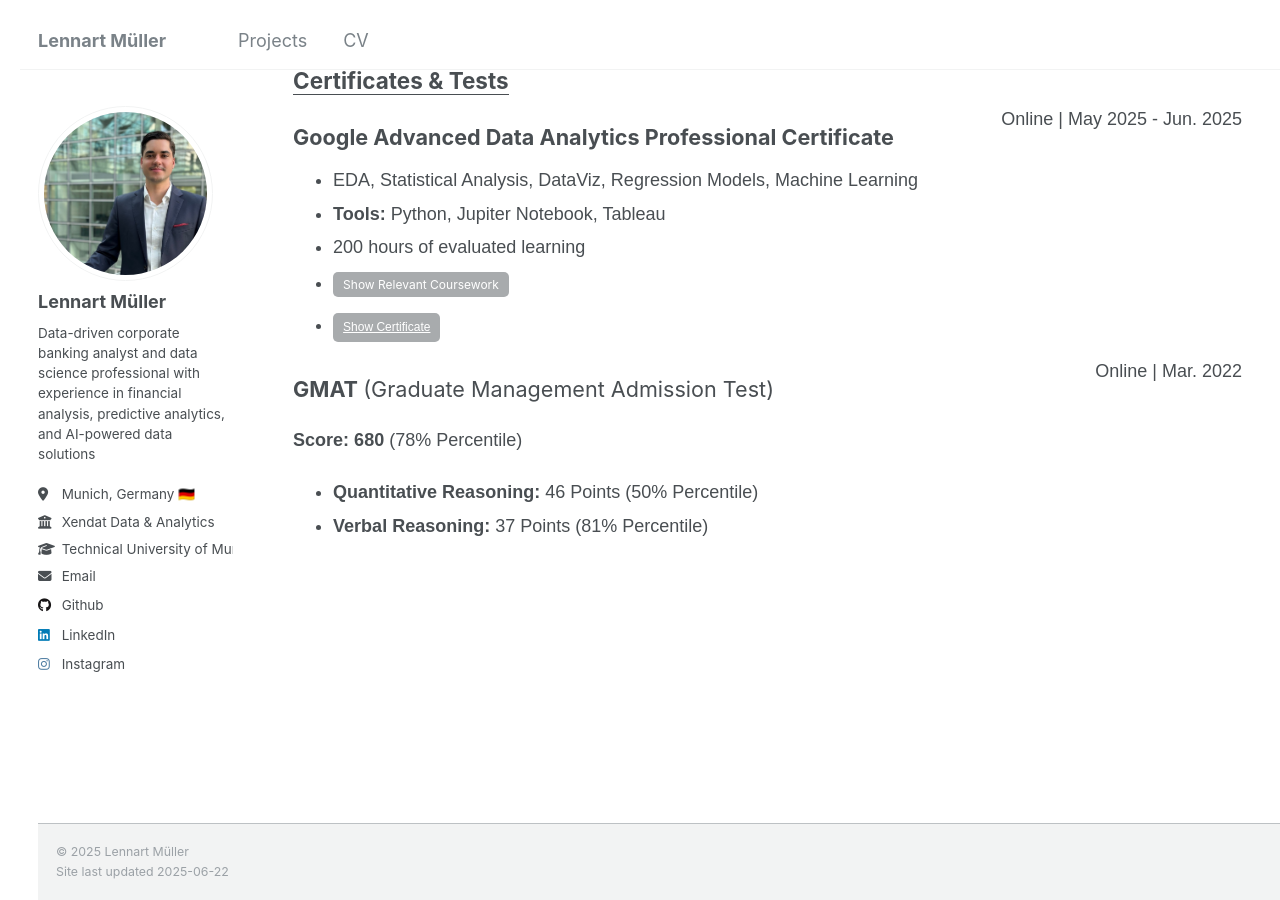
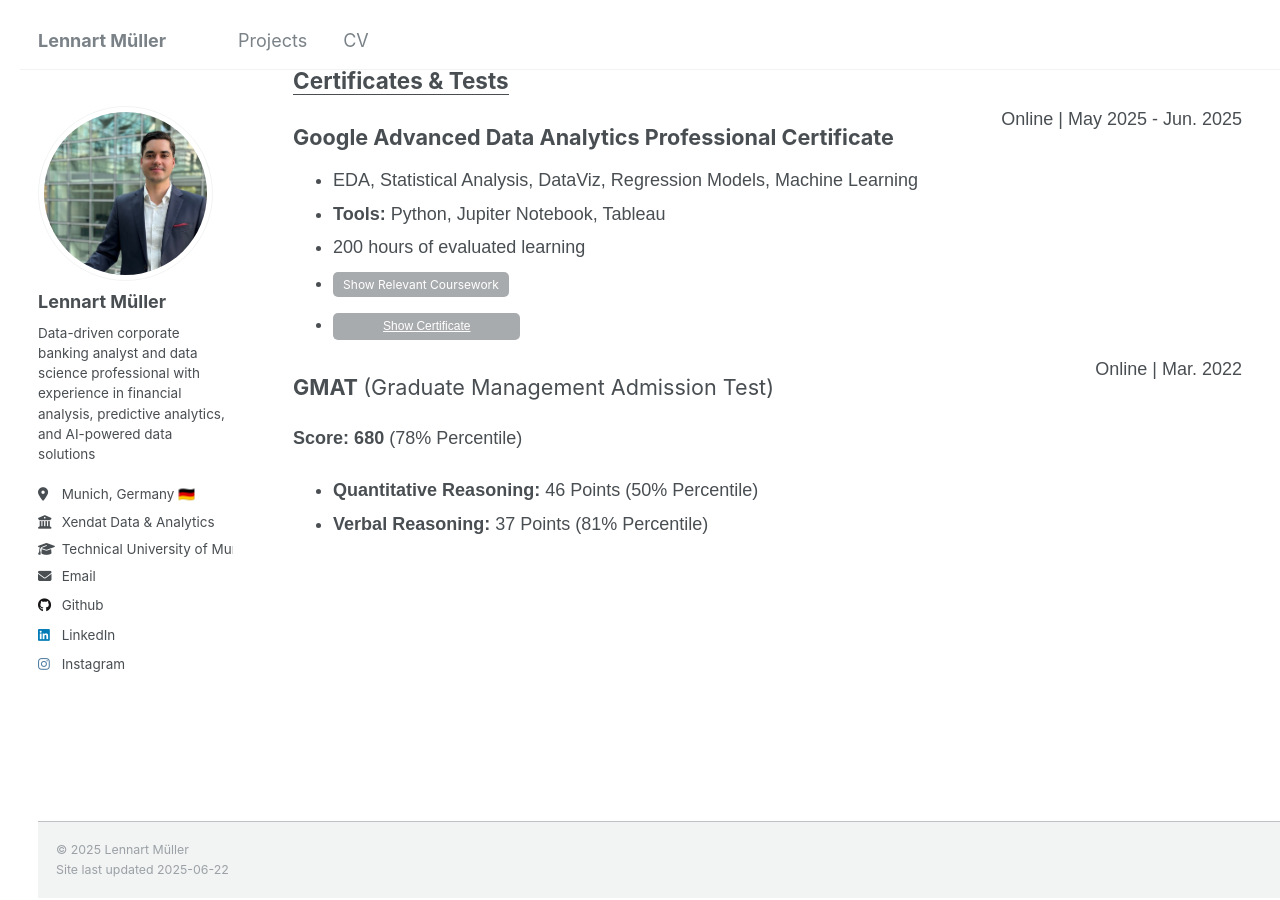
Before and after one commit to lennartmueller123/lennartmueller123.github.io, a Jekyll site: the page built from _pages/cv.html, in a window 1280 px wide and 900 px high, scrolled down 2196 px. Built offline with Jekyll 4.4.1, drawn with Linux system fonts in a browser that asks for light colours.

Commit message:
Update cv.html

```diff
--- a/_pages/cv.html
+++ b/_pages/cv.html
@@ -270,7 +270,7 @@ redirect_from:
               <li>
                 <a href="https://www.credly.com/badges/40075db6-9ff5-4a3a-9b0e-abf4c5d01546/linked_in_profile"
                   target="_blank"
-                  style="display: inline-block; margin-top: 10px; padding: 5px 10px; background-color: #a8abad; color: white; border: none; border-radius: 5px; font-size: 12px; cursor: pointer;">
+                  style="display: inline-block; margin-top: 10px; padding: 4px 50px; background-color: #a8abad; color: white; border: none; border-radius: 5px; font-size: 12px; cursor: pointer;">
                   Show Certificate
                 </a>
               </li>
```
